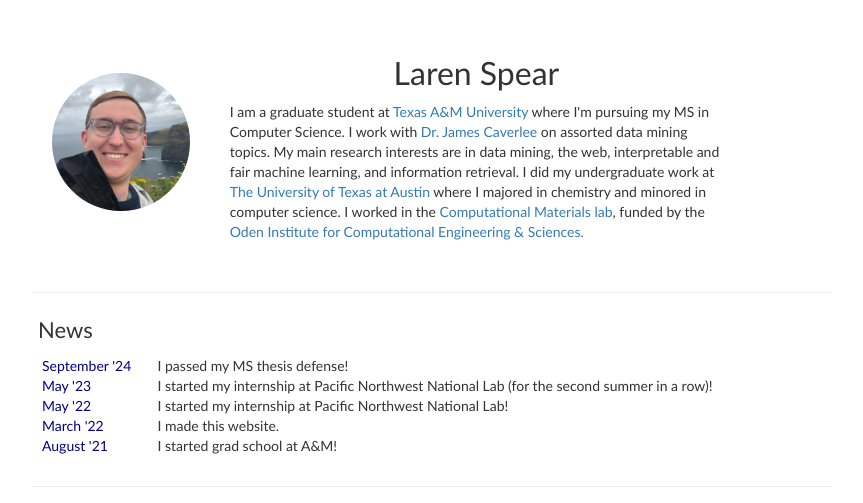
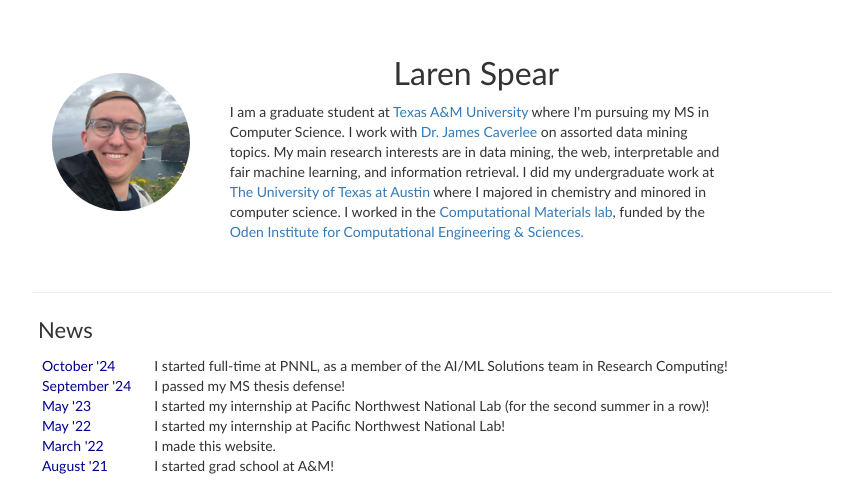
Before and after one commit to larenspear/larenspear.github.io, a plain HTML site: page index.html in a window 1280 px wide. Shown: the part 58-561 px from the top of the page, without its empty margins (208-1071 px from the left). Drawn offline with nearby package versions, Linux system fonts and the light colour scheme.

Commit message:
Starting full time at PNNL news

```diff
--- a/index.html
+++ b/index.html
@@ -125,6 +125,9 @@
             <table border="0" class="bg_colour" style=
             "padding:10px;width:100%;border:0px;border-spacing:0px;border-collapse:separate;margin-right:auto;margin-left:auto;">
               <tbody>
+                <tr>
+                  <td><p style="color:darkblue; display:inline">October '24 &nbsp;</p></td>
+                  <td>I started full-time at PNNL, as a member of the AI/ML Solutions team in Research Computing!</td>
                 <tr>
                   <td><p style="color:darkblue; display:inline">September '24 &nbsp;</p></td>
                   <td>I passed my MS thesis defense!</td>
```
